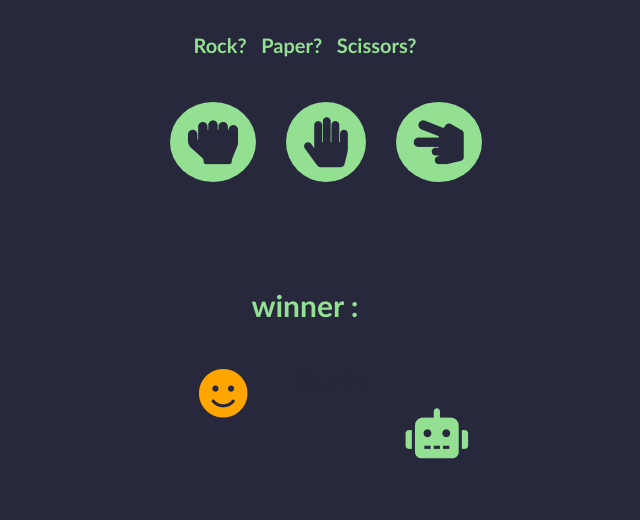
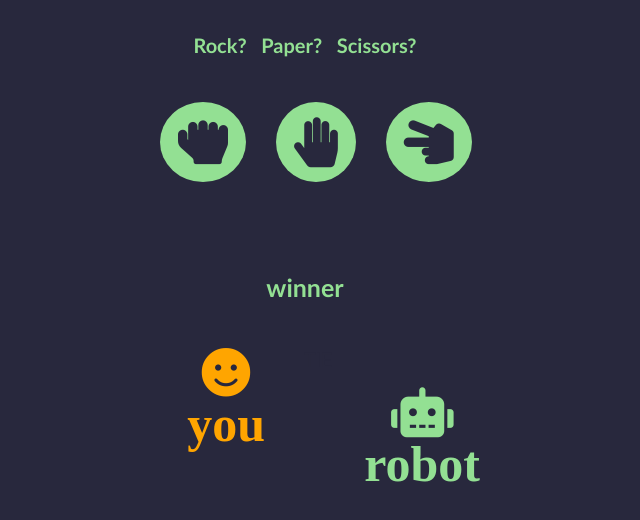
Before and after one commit to katerinaSo/r-p-s-game, a plain HTML site: page index.html in a window 1280 px wide. Both pictures are taken after a click on the element 548 px from the left and 142 px from the top of the page. Shown: the whole page, without its empty margins (335-975 px from the left). Drawn offline with Linux system fonts and the light colour scheme.

Commit message:
fixed Ui issues

```diff
--- a/index.css
+++ b/index.css
@@ -12,24 +12,23 @@ body {
 header {
   text-align: center;
   padding-top: 2em;
-  width: 300px;
+  width: 320px;
   margin: auto;
 }
-h2 {
+h3 {
+
   margin-top: 3em;
   text-align: center;
-  font-size: 3rem;
+  font-size: 2.5rem;
+
 }
 .choices {
   display: grid;
   grid-template-columns: 1fr 1fr 1fr;
   margin-top: 3em;
-  width: 300px;
+  width: 320px;
 }
-.container {
-  margin: auto;
-  align-content: center;
-}
+
 .large {
   font-size: 5rem;
 }
@@ -53,7 +52,7 @@ h2 {
 }
 
 .result-display {
-  width: 320px;
+  width: 300px;
   display: grid;
   font-size: 2em;
   grid-template-columns: 1fr 1fr 1fr;
--- a/index.html
+++ b/index.html
@@ -33,12 +33,12 @@
         </div>
       </div>
     </header>
-    <h2>winner :</h2>
+    <h3>winner</h3>
     <div class="result-display">
-      <div id="person"><i class="large fas fa-smile"> </i></div>
+      <div id="person"><i class="large fas fa-smile"> you</i></div>
 
-      <div id="tie">It's a tie</div>
-      <div id="robot"><i class=" large fas fa-robot"> </i></div>
+      <div id="tie">TIE</div>
+      <div id="robot"><i class=" large fas fa-robot"> robot</i></div>
     </div>
 
     <script src="scripts.js"></script>
--- a/scripts.js
+++ b/scripts.js
@@ -1,13 +1,11 @@
 // ------------------game avokes from html on cllick ----------------
 function game(choice) {
-  var arr = ["s", "r", "p", "s", "r"];
-  var personChoice = choice;
-  var robotChoice = Math.round(Math.random() * 3);
-  var winner;
+  const arr = ["s", "r", "p", "s", "r"];
+  let personChoice = choice;
+  let robotChoice = Math.round(Math.random() * 3);
+  let winner;
 
-  var person = document.querySelector("#person");
-  var robot = document.querySelector("#robot");
-  var tie = document.querySelector("#tie");
+
 
   if (personChoice === arr[robotChoice]) {
     winner = "tie";
@@ -17,6 +15,11 @@ function game(choice) {
     winner = "person";
   }
 
+
+  let person = document.querySelector("#person");
+  let robot = document.querySelector("#robot");
+  let tie = document.querySelector("#tie");
+
   robot.className = winner === "robot" ? "orange" : "gamer";
   person.className = winner === "person" ? "orange" : "gamer";
   tie.className = winner === "tie" ? "visible" : "hidden";
```
